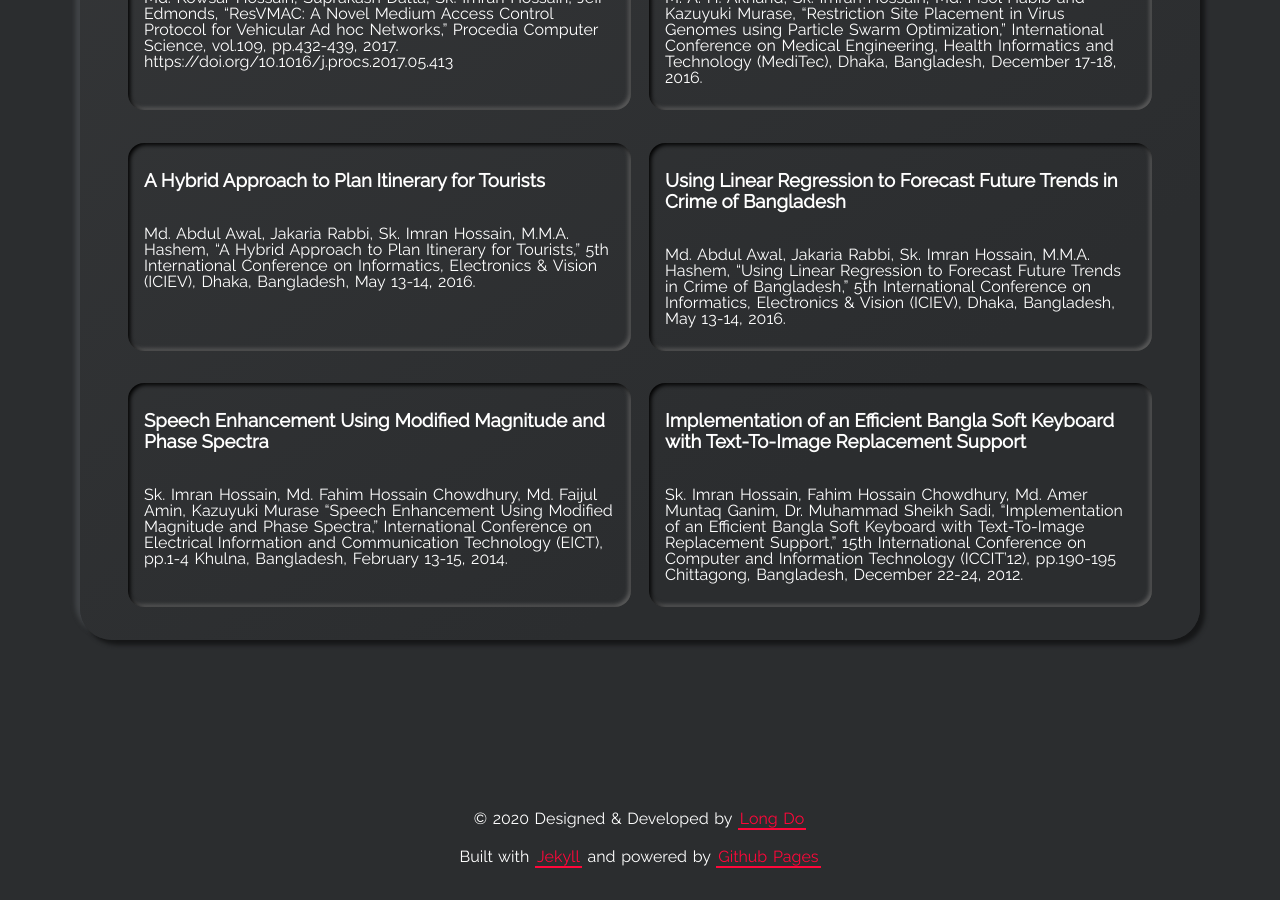
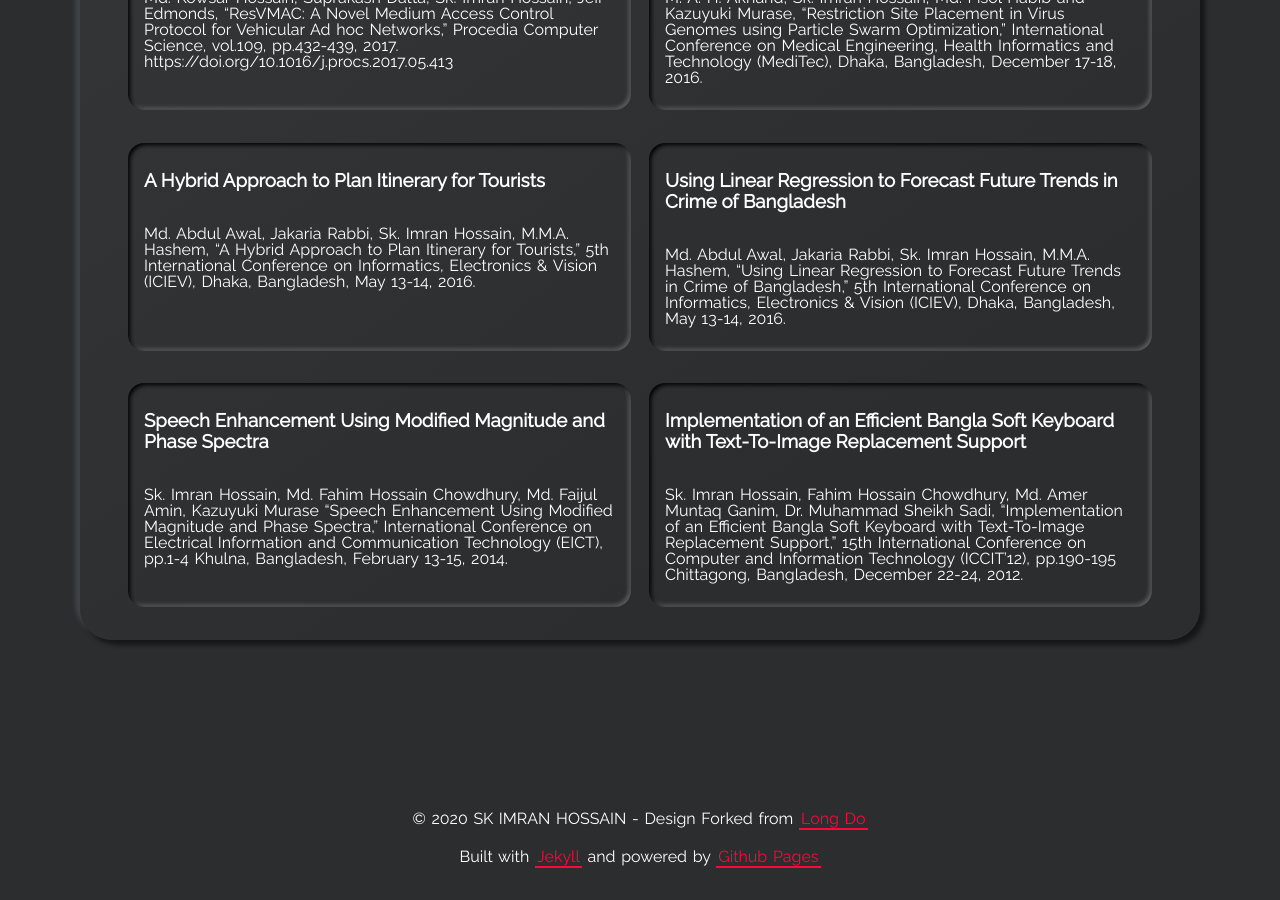
Before and after one commit to imranrana/portfolio, a Jekyll site: the page built from index.html, in a window 1280 px wide and 900 px high, scrolled down 2808 px. Built offline with Jekyll 4.4.1, drawn with Linux system fonts in a browser that asks for light colours.

Commit message:
Update footer.html

```diff
--- a/_includes/footer.html
+++ b/_includes/footer.html
@@ -1,6 +1,6 @@
 <footer class="footer">
   <p>
-    &copy; 2020 Designed & Developed by
+    &copy; 2020 SK IMRAN HOSSAIN - Design Forked from
     <a class="highlight-link" href="https://longpdo.github.io/" target="_blank" rel="noreferrer">
       Long Do
     </a>
```
